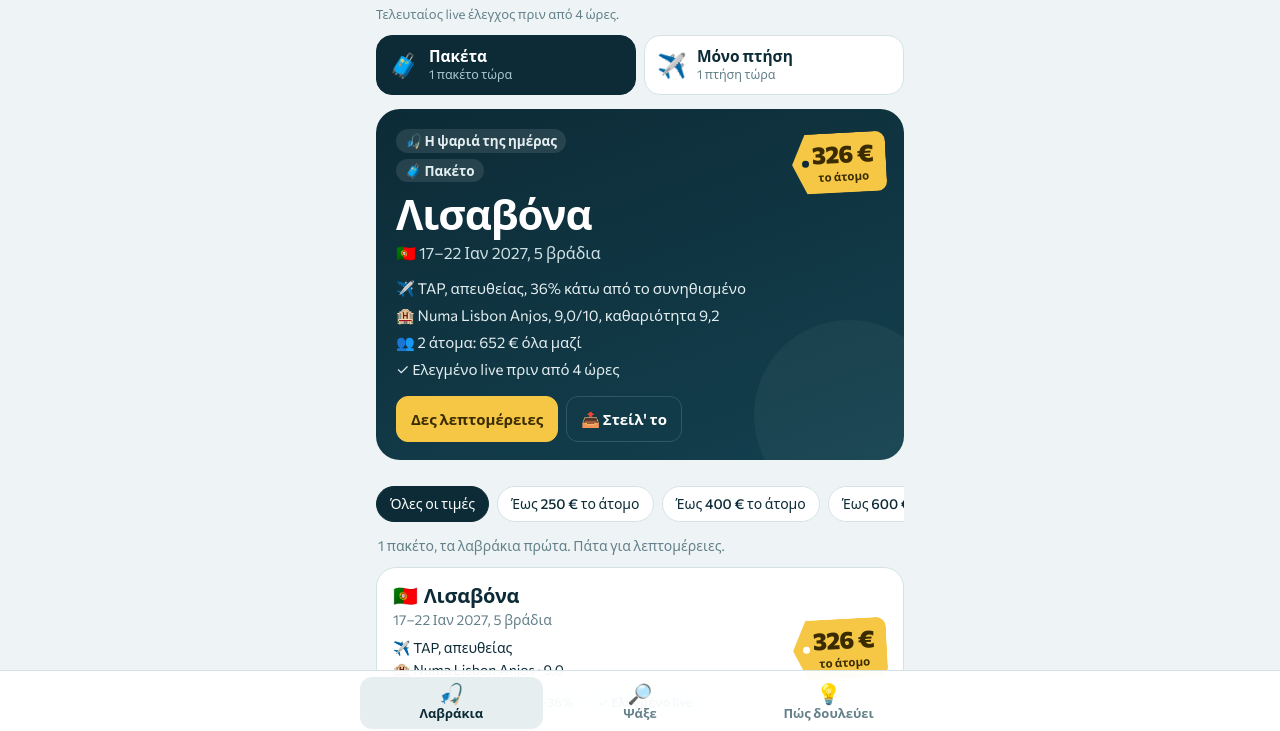
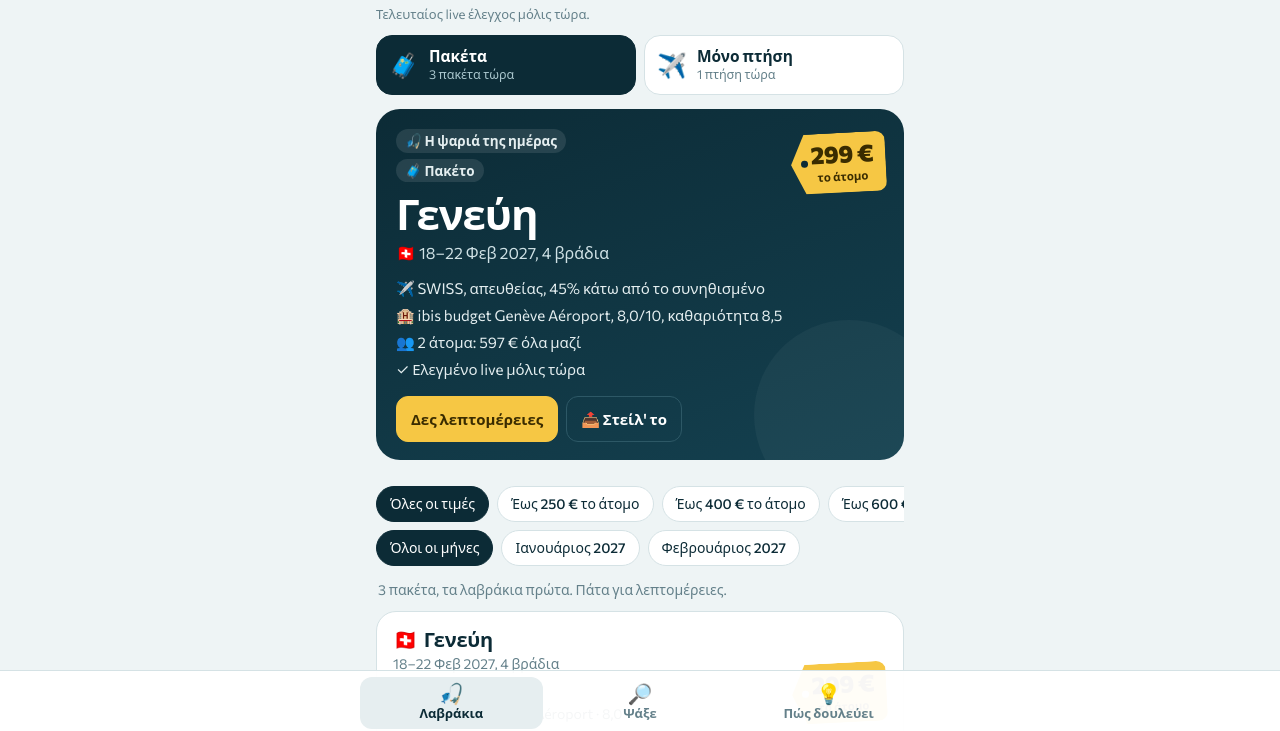
Before and after one commit to mimis37s/lavraki, a plain HTML site: page index.html in a window 1280 px wide. Shown: the part 65-796 px from the top of the page. Drawn offline with Linux system fonts and the light colour scheme.

Commit message:
Πακέτα κρίνονται ολόκληρα· 2 νέα πακέτα-λαβράκια για 18–22/2 (Λισαβόνα, Γενεύη) και 33 live έλεγχοι για Φεβ/καλοκαίρι
Co-Authored-By: Claude Opus 5.5 <noreply@anthropic.com>
Claude-Session: https://claude.ai/code/session_01PhE42CEXWYij1hJSBFhpY1

```diff
--- a/index.html
+++ b/index.html
@@ -214,7 +214,7 @@ button:focus-visible,a:focus-visible,input:focus-visible,select:focus-visible,.d
     <p class="lede">Μια μηχανή ψάχνει κάθε ώρα 45 προορισμούς από Αθήνα για τους επόμενους 9 μήνες. Ό,τι φαίνεται φθηνό το ελέγχουμε live, και εμφανίζεται εδώ μόνο αν υπάρχει στ' αλήθεια.</p>
     <div class="panel"><h3>✈️ Μόνο κανονικές εταιρείες</h3><p>Aegean, Sky Express, Lufthansa, SWISS, TAP, KLM και άλλες. Ούτε ένα σκέλος με Ryanair, Wizz, easyJet, Volotea ή άλλη low-cost. Απευθείας πτήσεις όπου υπάρχουν.</p></div>
     <div class="panel"><h3>🎣 Πότε λέγεται λαβράκι</h3><p>Πρέπει να ισχύουν και τα δύο: η πτήση είναι τουλάχιστον 35% κάτω από το πόσο κοστίζει συνήθως η διαδρομή, και κάτω από ένα αυστηρό ταβάνι μετ' επιστροφής το άτομο: 90 € για Ιταλία, Βιέννη, Πράγα, Βουδαπέστη, Κωνσταντινούπολη, 120 € για Παρίσι, Λονδίνο, Ζυρίχη, Άμστερνταμ, 150 € για Ιβηρική και Σκανδιναβία, 450 € για Νέα Υόρκη. Από 25% κάτω είναι «καλή τιμή».</p></div>
-    <div class="panel"><h3>🧳 Πακέτα</h3><p>Ένα πακέτο είναι μια πτήση που πέρασε τον έλεγχο, μαζί με ξενοδοχείο για τις ίδιες μέρες: βαθμολογία 8+, πάνω από 300 κριτικές, καθαριότητα 8,5+, ιδιωτικό μπάνιο, κοντά στο κέντρο ή σε μετρό, και κάτω από ένα ταβάνι ανά βράδυ. Η τιμή του ξενοδοχείου είναι για δίκλινο.</p></div>
+    <div class="panel"><h3>🧳 Πακέτα</h3><p>Ένα πακέτο είναι πτήση + ξενοδοχείο για τις ίδιες μέρες, και κρίνεται ολόκληρο: λαβράκι είναι όταν η πτήση είναι λαβράκι, ή όταν το σύνολο είναι τουλάχιστον 15% κάτω από ό,τι κοστίζει ένα κανονικό ταξίδι εκεί (η πτήση ποτέ πάνω από 15% του ορίου της). Ξενοδοχείο μόνο με βαθμολογία 8+, πάνω από 300 κριτικές, καθαριότητα 8,5+, ιδιωτικό μπάνιο, κοντά στο κέντρο ή σε μετρό. Η τιμή του ξενοδοχείου είναι για δίκλινο.</p></div>
     <div class="panel"><h3>✓ Ελεγμένα live</h3><p>Κάθε τιμή εδώ την είδαμε με τα μάτια μας στο Skyscanner και στο Booking για τις ίδιες ακριβώς ημερομηνίες, μέσα στις τελευταίες 48 ώρες. Ό,τι είναι παλιότερο κρύβεται μόνο του.</p></div>
     <div class="panel"><h3>🔄 Αν άλλαξε η τιμή</h3><p>Οι τιμές αλλάζουν γρήγορα. Αν μια τιμή δεν ισχύει πια, πάτα «Η τιμή δεν ισχύει πια» μέσα στην κάρτα: την κρύβουμε και την ξαναελέγχουμε.</p></div>
     <div class="panel"><h3>📣 Ειδοποιήσεις</h3><p>Κάθε νέο λαβράκι μπαίνει και στο κανάλι Telegram <a href="https://t.me/lavraki_gr" target="_blank" rel="noopener">t.me/lavraki_gr</a>.</p></div>
@@ -288,14 +288,15 @@ button:focus-visible,a:focus-visible,input:focus-visible,select:focus-visible,.d
   function liveItems(){
     var out=[];
     Object.keys(VER).forEach(function(k){
-      var v=VER[k]; if(!v||!v.ok||!v.at||!v.price||!v.from) return;
+      var v=VER[k]; if(!v||!v.at||!v.price||!v.from) return;
       if(Date.now()-new Date(v.at).getTime()>FRESH_MS) return;
       var base={key:k, city:v.city, from:v.from, to:v.to, nights:v.nights, sky:v.sky||(info(v.city)||[])[1], iata:v.iata,
                 price:v.price, typical:v.typical||null, status:v.status, at:v.at, airline:v.airline||"", direct:v.direct!==false,
                 savings:v.typical&&v.typical>v.price?Math.round((1-v.price/v.typical)*100):null};
-      out.push(Object.assign({},base,{kind:"flight", id:"v-"+k}));
+      if(v.ok) out.push(Object.assign({},base,{kind:"flight", id:"v-"+k}));
+      // a package is judged as a whole (flight + hotel): it can pass even when the flight alone does not
       var h=v.hotel;
-      if(h&&h.ok&&h.total&&h.at&&Date.now()-new Date(h.at).getTime()<=FRESH_MS) out.push(Object.assign({},base,{kind:"package", id:"p-"+k, hotel:h}));
+      if(h&&h.ok&&h.total&&h.at&&Date.now()-new Date(h.at).getTime()<=FRESH_MS) out.push(Object.assign({},base,{kind:"package", id:"p-"+k, hotel:h, status:h.status||v.status}));
     });
     return out;
   }
@@ -350,7 +351,7 @@ button:focus-visible,a:focus-visible,input:focus-visible,select:focus-visible,.d
   function badges(p,x){
     var b=el(p,"div","badges");
     if(x.status==="hit") el(b,"span","badge hit","🎣 Λαβράκι"); else el(b,"span","badge","👍 Καλή τιμή");
-    if(x.savings) el(b,"span","badge hit","πτήση −"+x.savings+"%");
+    if(x.savings && (x.kind==="flight" || x.savings>=25)) el(b,"span","badge hit","πτήση −"+x.savings+"%");
     el(b,"span","badge ok","✓ Ελεγμένο live");
     return b;
   }
--- a/sw.js
+++ b/sw.js
@@ -1,6 +1,6 @@
 // Always ask the network first and skip the browser's HTTP cache, so the app shows the latest check.
 // The cache is only an offline fallback.
-const CACHE = "lavraki-v14";
+const CACHE = "lavraki-v15";
 const SHELL = ["./", "index.html", "manifest.webmanifest", "icon-192.png", "icon-512.png", "apple-touch-icon.png"];
 self.addEventListener("install", e => { e.waitUntil(caches.open(CACHE).then(c => c.addAll(SHELL))); self.skipWaiting(); });
 self.addEventListener("activate", e => {
--- a/verified.json
+++ b/verified.json
@@ -308,5 +308,605 @@
   "status": "normal",
   "ok": false,
   "note": "live 610 €: δεν είναι αρκετά φθηνό"
+ },
+ "ATH-YMQ-2027-07-08-2027-07-18": {
+  "at": "2026-11-23T15:32+02:00",
+  "city": "Μόντρεαλ",
+  "iata": "YMQ",
+  "sky": "ymqa",
+  "from": "2027-07-08",
+  "to": "2027-07-18",
+  "nights": 10,
+  "max_pp": 450,
+  "typical": null,
+  "engine": null,
+  "hotel_max_night": 220,
+  "price": 815,
+  "airline": "Air Canada",
+  "direct": true,
+  "status": "normal",
+  "ok": false,
+  "note": "live 815 €: δεν είναι αρκετά φθηνό"
+ },
+ "ATH-WAS-2027-07-08-2027-07-18": {
+  "at": "2026-11-23T15:32+02:00",
+  "city": "Ουάσιγκτον",
+  "iata": "WAS",
+  "sky": "wasa",
+  "from": "2027-07-08",
+  "to": "2027-07-18",
+  "nights": 10,
+  "max_pp": 450,
+  "typical": null,
+  "engine": null,
+  "hotel_max_night": 220,
+  "price": 749,
+  "airline": "ITA Airways",
+  "direct": false,
+  "status": "normal",
+  "ok": false,
+  "note": "live 749 €: δεν είναι αρκετά φθηνό"
+ },
+ "ATH-MIA-2027-07-08-2027-07-18": {
+  "at": "2026-11-23T15:32+02:00",
+  "city": "Μαϊάμι",
+  "iata": "MIA",
+  "sky": "mia",
+  "from": "2027-07-08",
+  "to": "2027-07-18",
+  "nights": 10,
+  "max_pp": 500,
+  "typical": null,
+  "engine": null,
+  "hotel_max_night": 220,
+  "price": 803,
+  "airline": "American/Iberia",
+  "direct": false,
+  "status": "normal",
+  "ok": false,
+  "note": "live 803 €: δεν είναι αρκετά φθηνό"
+ },
+ "ATH-LAX-2027-07-08-2027-07-18": {
+  "at": "2026-11-23T15:32+02:00",
+  "city": "Λος Άντζελες",
+  "iata": "LAX",
+  "sky": "laxa",
+  "from": "2027-07-08",
+  "to": "2027-07-18",
+  "nights": 10,
+  "max_pp": 550,
+  "typical": null,
+  "engine": null,
+  "hotel_max_night": 220,
+  "price": 983,
+  "airline": "Lufthansa/United",
+  "direct": false,
+  "status": "normal",
+  "ok": false,
+  "note": "live 983 €: δεν είναι αρκετά φθηνό"
+ },
+ "ATH-SFO-2027-07-08-2027-07-18": {
+  "at": "2026-11-23T15:32+02:00",
+  "city": "Σαν Φρανσίσκο",
+  "iata": "SFO",
+  "sky": "sfo",
+  "from": "2027-07-08",
+  "to": "2027-07-18",
+  "nights": 10,
+  "max_pp": 550,
+  "typical": null,
+  "engine": null,
+  "hotel_max_night": 220,
+  "price": 904,
+  "airline": "ITA Airways",
+  "direct": false,
+  "status": "normal",
+  "ok": false,
+  "note": "live 904 €: δεν είναι αρκετά φθηνό"
+ },
+ "ATH-MAN-2027-07-10-2027-07-17": {
+  "at": "2026-11-23T15:32+02:00",
+  "city": "Μάντσεστερ",
+  "iata": "MAN",
+  "sky": "man",
+  "from": "2027-07-10",
+  "to": "2027-07-17",
+  "nights": 7,
+  "max_pp": 150,
+  "typical": null,
+  "engine": null,
+  "hotel_max_night": 110,
+  "price": 337,
+  "airline": "Lufthansa",
+  "direct": false,
+  "status": "normal",
+  "ok": false,
+  "note": "live 337 €: δεν είναι αρκετά φθηνό"
+ },
+ "ATH-YMQ-2027-08-12-2027-08-22": {
+  "at": "2026-11-23T15:32+02:00",
+  "city": "Μόντρεαλ",
+  "iata": "YMQ",
+  "sky": "ymqa",
+  "from": "2027-08-12",
+  "to": "2027-08-22",
+  "nights": 10,
+  "max_pp": 450,
+  "typical": null,
+  "engine": null,
+  "hotel_max_night": 220,
+  "price": 833,
+  "airline": "Air Canada",
+  "direct": true,
+  "status": "normal",
+  "ok": false,
+  "note": "live 833 €: δεν είναι αρκετά φθηνό"
+ },
+ "ATH-WAS-2027-08-12-2027-08-22": {
+  "at": "2026-11-23T15:32+02:00",
+  "city": "Ουάσιγκτον",
+  "iata": "WAS",
+  "sky": "wasa",
+  "from": "2027-08-12",
+  "to": "2027-08-22",
+  "nights": 10,
+  "max_pp": 450,
+  "typical": null,
+  "engine": null,
+  "hotel_max_night": 220,
+  "price": 783,
+  "airline": "United",
+  "direct": false,
+  "status": "normal",
+  "ok": false,
+  "note": "live 783 €: δεν είναι αρκετά φθηνό"
+ },
+ "ATH-MIA-2027-08-12-2027-08-22": {
+  "at": "2026-11-23T15:32+02:00",
+  "city": "Μαϊάμι",
+  "iata": "MIA",
+  "sky": "mia",
+  "from": "2027-08-12",
+  "to": "2027-08-22",
+  "nights": 10,
+  "max_pp": 500,
+  "typical": null,
+  "engine": null,
+  "hotel_max_night": 220,
+  "price": 812,
+  "airline": "United",
+  "direct": false,
+  "status": "normal",
+  "ok": false,
+  "note": "live 812 €: δεν είναι αρκετά φθηνό"
+ },
+ "ATH-ROM-2027-02-18-2027-02-22": {
+  "at": "2026-11-23T15:33+02:00",
+  "city": "Ρώμη",
+  "iata": "ROM",
+  "sky": "rome",
+  "from": "2027-02-18",
+  "to": "2027-02-22",
+  "nights": 4,
+  "max_pp": 90,
+  "typical": 125,
+  "engine": null,
+  "hotel_max_night": 100,
+  "price": 113,
+  "airline": "ITA",
+  "direct": true,
+  "status": "normal",
+  "ok": false,
+  "note": "live 113 €: δεν είναι αρκετά φθηνό"
+ },
+ "ATH-VIE-2027-02-18-2027-02-22": {
+  "at": "2026-11-23T15:33+02:00",
+  "city": "Βιέννη",
+  "iata": "VIE",
+  "sky": "vie",
+  "from": "2027-02-18",
+  "to": "2027-02-22",
+  "nights": 4,
+  "max_pp": 90,
+  "typical": 169,
+  "engine": null,
+  "hotel_max_night": 100,
+  "price": 105,
+  "airline": "Austrian",
+  "direct": true,
+  "status": "normal",
+  "ok": false,
+  "note": "live 105 €: δεν είναι αρκετά φθηνό"
+ },
+ "ATH-PRG-2027-02-18-2027-02-22": {
+  "at": "2026-11-23T15:33+02:00",
+  "city": "Πράγα",
+  "iata": "PRG",
+  "sky": "prg",
+  "from": "2027-02-18",
+  "to": "2027-02-22",
+  "nights": 4,
+  "max_pp": 90,
+  "typical": 244,
+  "engine": null,
+  "hotel_max_night": 100,
+  "price": 195,
+  "airline": "Sky Express",
+  "direct": true,
+  "status": "normal",
+  "ok": false,
+  "note": "live 195 €: δεν είναι αρκετά φθηνό"
+ },
+ "ATH-PAR-2027-02-18-2027-02-22": {
+  "at": "2026-11-23T15:33+02:00",
+  "city": "Παρίσι",
+  "iata": "PAR",
+  "sky": "pari",
+  "from": "2027-02-18",
+  "to": "2027-02-22",
+  "nights": 4,
+  "max_pp": 120,
+  "typical": 224,
+  "engine": null,
+  "hotel_max_night": 130,
+  "price": 248,
+  "airline": "Aegean",
+  "direct": true,
+  "status": "normal",
+  "ok": false,
+  "note": "live 248 €: δεν είναι αρκετά φθηνό"
+ },
+ "ATH-LON-2027-02-18-2027-02-22": {
+  "at": "2026-11-23T15:33+02:00",
+  "city": "Λονδίνο",
+  "iata": "LON",
+  "sky": "lond",
+  "from": "2027-02-18",
+  "to": "2027-02-22",
+  "nights": 4,
+  "max_pp": 120,
+  "typical": null,
+  "engine": null,
+  "hotel_max_night": 130,
+  "price": 187,
+  "airline": "British Airways",
+  "direct": true,
+  "status": "normal",
+  "ok": false,
+  "note": "live 187 €: δεν είναι αρκετά φθηνό"
+ },
+ "ATH-ZRH-2027-02-18-2027-02-22": {
+  "at": "2026-11-23T15:33+02:00",
+  "city": "Ζυρίχη",
+  "iata": "ZRH",
+  "sky": "zrh",
+  "from": "2027-02-18",
+  "to": "2027-02-22",
+  "nights": 4,
+  "max_pp": 120,
+  "typical": 219,
+  "engine": null,
+  "hotel_max_night": 130,
+  "price": 136,
+  "airline": "SWISS",
+  "direct": true,
+  "status": "normal",
+  "ok": false,
+  "note": "live 136 €: δεν είναι αρκετά φθηνό"
+ },
+ "ATH-GVA-2027-02-18-2027-02-22": {
+  "at": "2026-11-23T15:33+02:00",
+  "city": "Γενεύη",
+  "iata": "GVA",
+  "sky": "gva",
+  "from": "2027-02-18",
+  "to": "2027-02-22",
+  "nights": 4,
+  "max_pp": 120,
+  "typical": 228,
+  "engine": null,
+  "hotel_max_night": 130,
+  "price": 125,
+  "airline": "SWISS",
+  "direct": true,
+  "status": "normal",
+  "ok": false,
+  "note": "live 125 €: δεν είναι αρκετά φθηνό",
+  "hotel": {
+   "at": "2026-11-23T15:34+02:00",
+   "name": "ibis budget Genève Aéroport",
+   "rating": 8.0,
+   "reviews": 7163,
+   "clean": 8.5,
+   "total": 347,
+   "area": "Cointrin κοντά στο αεροδρόμιο, 2,8 χλμ. από το κέντρο, τρένο στα 450 μ.",
+   "url": "https://www.booking.com/hotel/ch/ibis-budget-gena-ve.el.html?checkin=2027-02-18&checkout=2027-02-22&group_adults=2&no_rooms=1&group_children=0&selected_currency=EUR",
+   "free_cancel": false,
+   "status": "hit",
+   "pp": 298,
+   "ok": true,
+   "note": ""
+  }
+ },
+ "ATH-LIS-2027-02-18-2027-02-22": {
+  "at": "2026-11-23T15:33+02:00",
+  "city": "Λισαβόνα",
+  "iata": "LIS",
+  "sky": "lis",
+  "from": "2027-02-18",
+  "to": "2027-02-22",
+  "nights": 4,
+  "max_pp": 150,
+  "typical": 235,
+  "engine": null,
+  "hotel_max_night": 110,
+  "price": 155,
+  "airline": "TAP+Sky Express",
+  "direct": true,
+  "status": "normal",
+  "ok": false,
+  "note": "live 155 €: δεν είναι αρκετά φθηνό",
+  "hotel": {
+   "at": "2026-11-23T15:33+02:00",
+   "name": "easyHotel Lisbon",
+   "rating": 8.7,
+   "reviews": 4317,
+   "clean": 9.1,
+   "total": 256,
+   "area": "Santo Antonio, 1,4 χλμ. από το κέντρο, κοντά σε μετρό",
+   "url": "https://www.booking.com/hotel/pt/easyhotel-lisbon.el.html?checkin=2027-02-18&checkout=2027-02-22&group_adults=2&no_rooms=1&group_children=0&selected_currency=EUR",
+   "free_cancel": false,
+   "status": "hit",
+   "pp": 283,
+   "ok": true,
+   "note": ""
+  }
+ },
+ "ATH-MAD-2027-02-18-2027-02-22": {
+  "at": "2026-11-23T15:33+02:00",
+  "city": "Μαδρίτη",
+  "iata": "MAD",
+  "sky": "mad",
+  "from": "2027-02-18",
+  "to": "2027-02-22",
+  "nights": 4,
+  "max_pp": 150,
+  "typical": 251,
+  "engine": null,
+  "hotel_max_night": 110,
+  "price": 269,
+  "airline": "Aegean+Iberia",
+  "direct": true,
+  "status": "normal",
+  "ok": false,
+  "note": "live 269 €: δεν είναι αρκετά φθηνό"
+ },
+ "ATH-MUC-2027-02-18-2027-02-22": {
+  "at": "2026-11-23T15:33+02:00",
+  "city": "Μόναχο",
+  "iata": "MUC",
+  "sky": "muc",
+  "from": "2027-02-18",
+  "to": "2027-02-22",
+  "nights": 4,
+  "max_pp": 120,
+  "typical": 232,
+  "engine": null,
+  "hotel_max_night": 130,
+  "price": 161,
+  "airline": "Lufthansa",
+  "direct": true,
+  "status": "normal",
+  "ok": false,
+  "note": "live 161 €: δεν είναι αρκετά φθηνό"
+ },
+ "ATH-AMS-2027-02-18-2027-02-22": {
+  "at": "2026-11-23T15:33+02:00",
+  "city": "Άμστερνταμ",
+  "iata": "AMS",
+  "sky": "ams",
+  "from": "2027-02-18",
+  "to": "2027-02-22",
+  "nights": 4,
+  "max_pp": 120,
+  "typical": 294,
+  "engine": null,
+  "hotel_max_night": 130,
+  "price": 196,
+  "airline": "KLM",
+  "direct": true,
+  "status": "normal",
+  "ok": false,
+  "note": "live 196 €: δεν είναι αρκετά φθηνό"
+ },
+ "ATH-MIL-2027-02-18-2027-02-22": {
+  "at": "2026-11-23T15:33+02:00",
+  "city": "Μιλάνο",
+  "iata": "MIL",
+  "sky": "mila",
+  "from": "2027-02-18",
+  "to": "2027-02-22",
+  "nights": 4,
+  "max_pp": 90,
+  "typical": 134,
+  "engine": null,
+  "hotel_max_night": 100,
+  "price": 155,
+  "airline": "Sky Express",
+  "direct": true,
+  "status": "normal",
+  "ok": false,
+  "note": "live 155 €: δεν είναι αρκετά φθηνό"
+ },
+ "ATH-LIS-2027-02-25-2027-03-01": {
+  "at": "2026-11-23T15:33+02:00",
+  "city": "Λισαβόνα",
+  "iata": "LIS",
+  "sky": "lis",
+  "from": "2027-02-25",
+  "to": "2027-03-01",
+  "nights": 4,
+  "max_pp": 150,
+  "typical": 235,
+  "engine": null,
+  "hotel_max_night": 110,
+  "price": 215,
+  "airline": "TAP+Aegean",
+  "direct": true,
+  "status": "normal",
+  "ok": false,
+  "note": "live 215 €: δεν είναι αρκετά φθηνό"
+ },
+ "ATH-LON-2027-06-26-2027-07-03": {
+  "at": "2026-11-23T15:33+02:00",
+  "city": "Λονδίνο",
+  "iata": "LON",
+  "sky": "lond",
+  "from": "2027-06-26",
+  "to": "2027-07-03",
+  "nights": 7,
+  "max_pp": 120,
+  "typical": null,
+  "engine": null,
+  "hotel_max_night": 130,
+  "price": 292,
+  "airline": "British Airways",
+  "direct": true,
+  "status": "normal",
+  "ok": false,
+  "note": "live 292 €: δεν είναι αρκετά φθηνό"
+ },
+ "ATH-LIS-2027-06-26-2027-07-03": {
+  "at": "2026-11-23T15:33+02:00",
+  "city": "Λισαβόνα",
+  "iata": "LIS",
+  "sky": "lis",
+  "from": "2027-06-26",
+  "to": "2027-07-03",
+  "nights": 7,
+  "max_pp": 150,
+  "typical": 235,
+  "engine": null,
+  "hotel_max_night": 110,
+  "price": 247,
+  "airline": "TAP",
+  "direct": true,
+  "status": "normal",
+  "ok": false,
+  "note": "live 247 €: δεν είναι αρκετά φθηνό"
+ },
+ "ATH-VIE-2027-06-26-2027-07-03": {
+  "at": "2026-11-23T15:33+02:00",
+  "city": "Βιέννη",
+  "iata": "VIE",
+  "sky": "vie",
+  "from": "2027-06-26",
+  "to": "2027-07-03",
+  "nights": 7,
+  "max_pp": 90,
+  "typical": 169,
+  "engine": null,
+  "hotel_max_night": 100,
+  "price": 105,
+  "airline": "Austrian",
+  "direct": true,
+  "status": "normal",
+  "ok": false,
+  "note": "live 105 €: δεν είναι αρκετά φθηνό"
+ },
+ "ATH-ZRH-2027-08-21-2027-08-28": {
+  "at": "2026-11-23T15:33+02:00",
+  "city": "Ζυρίχη",
+  "iata": "ZRH",
+  "sky": "zrh",
+  "from": "2027-08-21",
+  "to": "2027-08-28",
+  "nights": 7,
+  "max_pp": 120,
+  "typical": 219,
+  "engine": null,
+  "hotel_max_night": 130,
+  "price": 215,
+  "airline": "Aegean+SWISS",
+  "direct": true,
+  "status": "normal",
+  "ok": false,
+  "note": "live 215 €: δεν είναι αρκετά φθηνό"
+ },
+ "ATH-NYC-2027-06-26-2027-07-06": {
+  "at": "2026-11-23T15:33+02:00",
+  "city": "Νέα Υόρκη",
+  "iata": "NYC",
+  "sky": "nyca",
+  "from": "2027-06-26",
+  "to": "2027-07-06",
+  "nights": 10,
+  "max_pp": 450,
+  "typical": 906,
+  "engine": null,
+  "hotel_max_night": 220,
+  "price": 861,
+  "airline": "Delta",
+  "direct": false,
+  "status": "normal",
+  "ok": false,
+  "note": "live 861 €: δεν είναι αρκετά φθηνό"
+ },
+ "ATH-YTO-2027-06-26-2027-07-06": {
+  "at": "2026-11-23T15:33+02:00",
+  "city": "Τορόντο",
+  "iata": "YTO",
+  "sky": "ytoa",
+  "from": "2027-06-26",
+  "to": "2027-07-06",
+  "nights": 10,
+  "max_pp": 450,
+  "typical": null,
+  "engine": null,
+  "hotel_max_night": 220,
+  "price": 816,
+  "airline": "Air Canada",
+  "direct": false,
+  "status": "normal",
+  "ok": false,
+  "note": "live 816 €: δεν είναι αρκετά φθηνό"
+ },
+ "ATH-YMQ-2027-06-26-2027-07-06": {
+  "at": "2026-11-23T15:33+02:00",
+  "city": "Μόντρεαλ",
+  "iata": "YMQ",
+  "sky": "ymqa",
+  "from": "2027-06-26",
+  "to": "2027-07-06",
+  "nights": 10,
+  "max_pp": 450,
+  "typical": null,
+  "engine": null,
+  "hotel_max_night": 220,
+  "price": 815,
+  "airline": "Air Canada",
+  "direct": false,
+  "status": "normal",
+  "ok": false,
+  "note": "live 815 €: δεν είναι αρκετά φθηνό"
+ },
+ "ATH-BOS-2027-06-26-2027-07-06": {
+  "at": "2026-11-23T15:33+02:00",
+  "city": "Βοστώνη",
+  "iata": "BOS",
+  "sky": "bos",
+  "from": "2027-06-26",
+  "to": "2027-07-06",
+  "nights": 10,
+  "max_pp": 450,
+  "typical": null,
+  "engine": null,
+  "hotel_max_night": 220,
+  "price": 698,
+  "airline": "ITA Airways",
+  "direct": false,
+  "status": "normal",
+  "ok": false,
+  "note": "live 698 €: δεν είναι αρκετά φθηνό"
  }
 }
```
